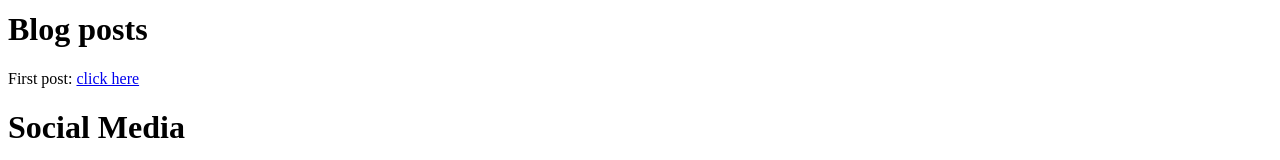
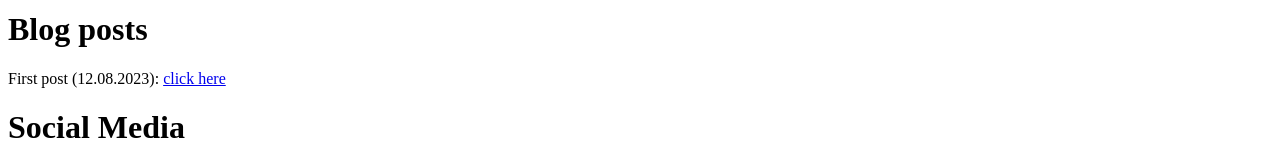
Before and after one commit to vohvelikissa/vohvelikissa.github.io, a plain HTML site: page index.html in a window 1280 px wide. Shown: the part 586-746 px from the top of the page. Drawn offline with Linux system fonts and the light colour scheme.

Commit message:
added first blog post date

```diff
--- a/index.html
+++ b/index.html
@@ -48,7 +48,7 @@
 		</a>
 		</p>
 		<h1>Blog posts</h1>
-		<p>First post:
+		<p>First post (12.08.2023):
 		<a href="https://vohvelikissa.github.io/blog/1.html">
 		click here</a></p>
 		<h1>Social Media</h1>
```
